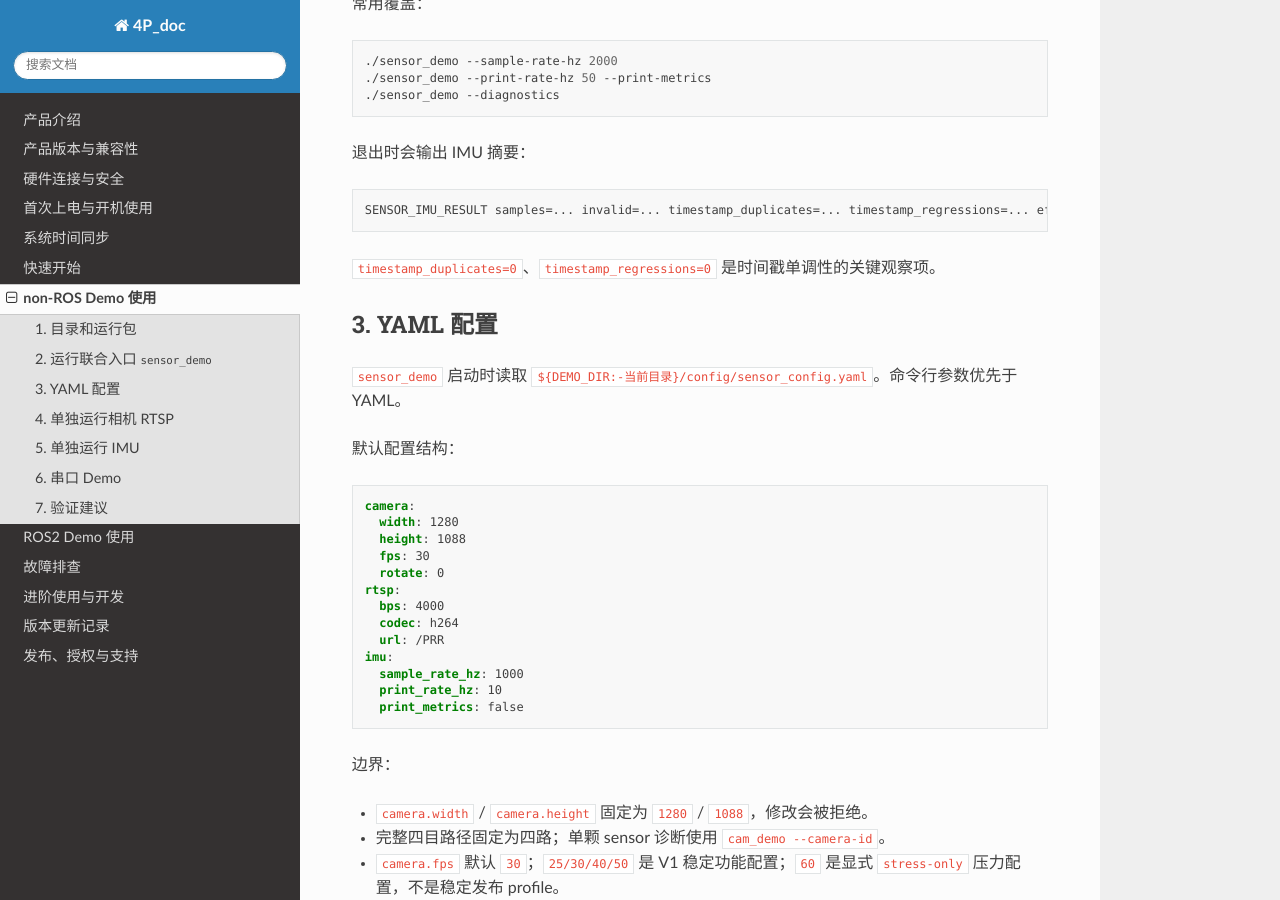
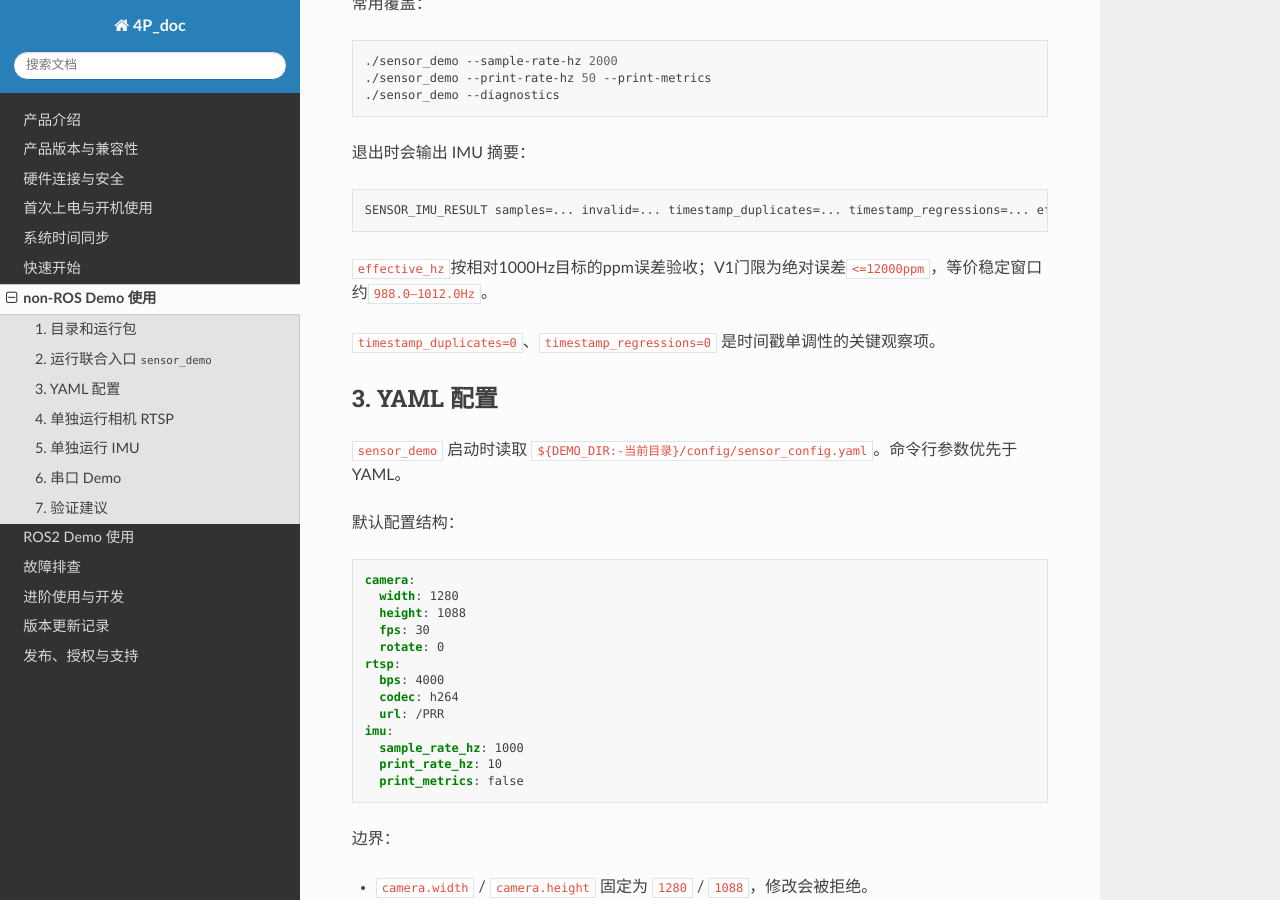
Before and after one commit to Hessian-matrix/4P_doc, a Sphinx documentation site: the page built from source/non-ros-demo.md, in a window 1280 px wide and 900 px high, scrolled down 1019 px. Built offline with Sphinx 7.4.7 and the Read the Docs theme 3.1.0, drawn with Linux system fonts in a browser that asks for light colours.

Commit message:
docs(nonros): 明确IMU effective_hz ppm验收门限
- 在non-ROS公开文档补充effective_hz按1000Hz目标的12000ppm误差验收
- 将公开文档稳定窗口说明同步为约988.0至1012.0Hz

````diff
--- a/source/non-ros-demo.md
+++ b/source/non-ros-demo.md
@@ -52,6 +52,7 @@ cd /root/demo
 ```text
 SENSOR_IMU_RESULT samples=... invalid=... timestamp_duplicates=... timestamp_regressions=... effective_hz=...
 ```
+`effective_hz`按相对1000Hz目标的ppm误差验收；V1门限为绝对误差`<=12000ppm`，等价稳定窗口约`988.0–1012.0Hz`。
 
 `timestamp_duplicates=0`、`timestamp_regressions=0` 是时间戳单调性的关键观察项。
 
````
